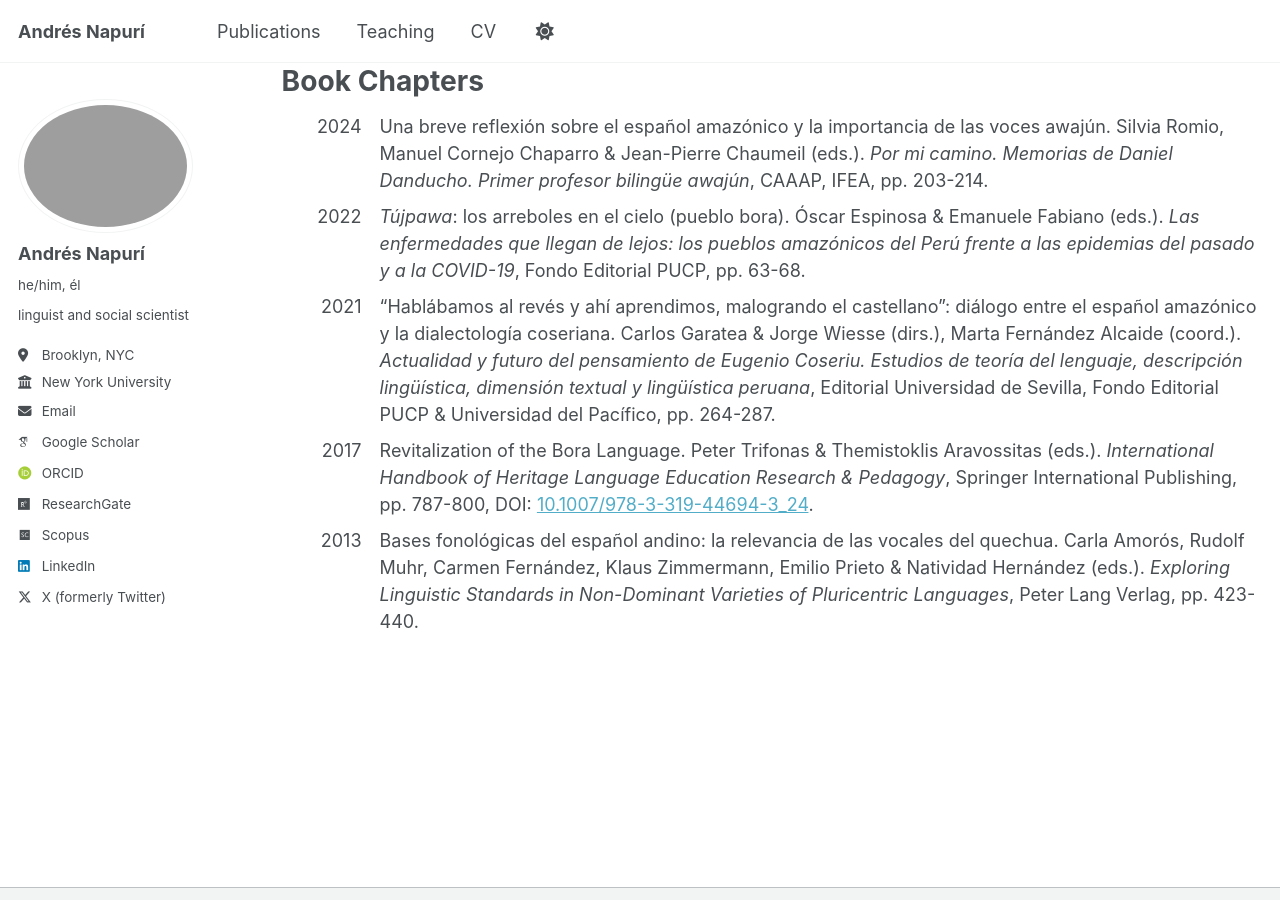
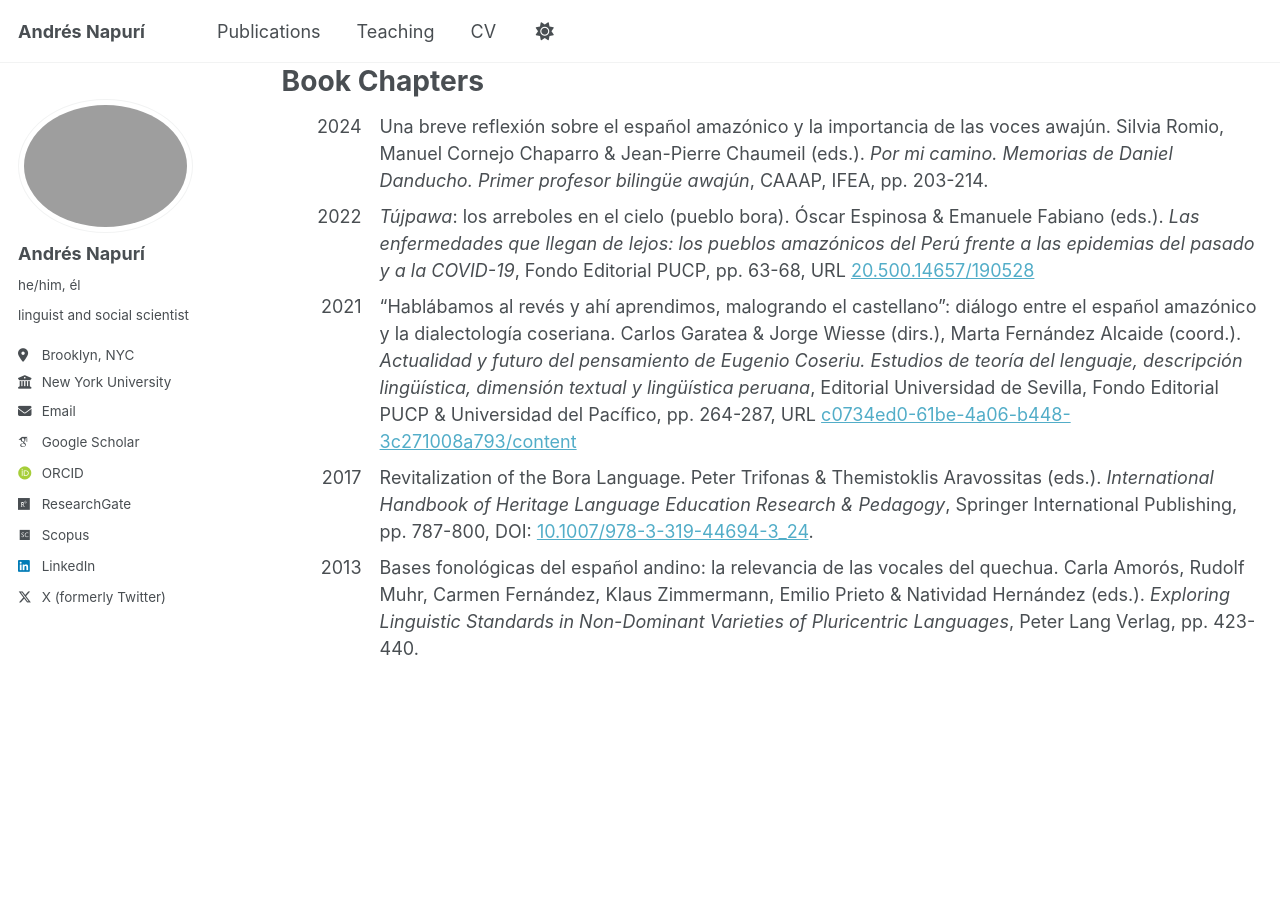
Before and after one commit to andresnapuri/andresnapuri.github.io, a Jekyll site: the page built from _pages/publications.html, in a window 1280 px wide and 900 px high, scrolled down 1205 px. Built offline with Jekyll 4.4.1, drawn with Linux system fonts in a browser that asks for light colours; some web fonts are replaced; a script that is not in the unit is left out.

Commit message:
Update publications.html

```diff
--- a/_pages/publications.html
+++ b/_pages/publications.html
@@ -82,11 +82,11 @@ author_profile: true
   </div>
   <div class="pub-item">
     <span class="pub-year">2022</span>
-    <span class="pub-info"><em>Tújpawa</em>: los arreboles en el cielo (pueblo bora). Óscar Espinosa & Emanuele Fabiano (eds.). <em>Las enfermedades que llegan de lejos: los pueblos amazónicos del Perú frente a las epidemias del pasado y a la COVID-19</em>, Fondo Editorial PUCP, pp. 63-68.</span>
+    <span class="pub-info"><em>Tújpawa</em>: los arreboles en el cielo (pueblo bora). Óscar Espinosa & Emanuele Fabiano (eds.). <em>Las enfermedades que llegan de lejos: los pueblos amazónicos del Perú frente a las epidemias del pasado y a la COVID-19</em>, Fondo Editorial PUCP, pp. 63-68, URL <a href="https://hdl.handle.net/20.500.14657/190528" target="_blank">20.500.14657/190528</a></span>
   </div>
   <div class="pub-item">
     <span class="pub-year">2021</span>
-    <span class="pub-info">“Hablábamos al revés y ahí aprendimos, malogrando el castellano”: diálogo entre el español amazónico y la dialectología coseriana. Carlos Garatea & Jorge Wiesse (dirs.), Marta Fernández Alcaide (coord.). <em>Actualidad y futuro del pensamiento de Eugenio Coseriu. Estudios de teoría del lenguaje, descripción lingüística, dimensión textual y lingüística peruana</em>, Editorial Universidad de Sevilla, Fondo Editorial PUCP & Universidad del Pacífico, pp. 264-287.</span>
+    <span class="pub-info">“Hablábamos al revés y ahí aprendimos, malogrando el castellano”: diálogo entre el español amazónico y la dialectología coseriana. Carlos Garatea & Jorge Wiesse (dirs.), Marta Fernández Alcaide (coord.). <em>Actualidad y futuro del pensamiento de Eugenio Coseriu. Estudios de teoría del lenguaje, descripción lingüística, dimensión textual y lingüística peruana</em>, Editorial Universidad de Sevilla, Fondo Editorial PUCP & Universidad del Pacífico, pp. 264-287, URL <a href="https://idus.us.es/server/api/core/bitstreams/c0734ed0-61be-4a06-b448-3c271008a793/content" target="_blank">c0734ed0-61be-4a06-b448-3c271008a793/content</a></span>
   </div>
   <div class="pub-item">
     <span class="pub-year">2017</span>
```
